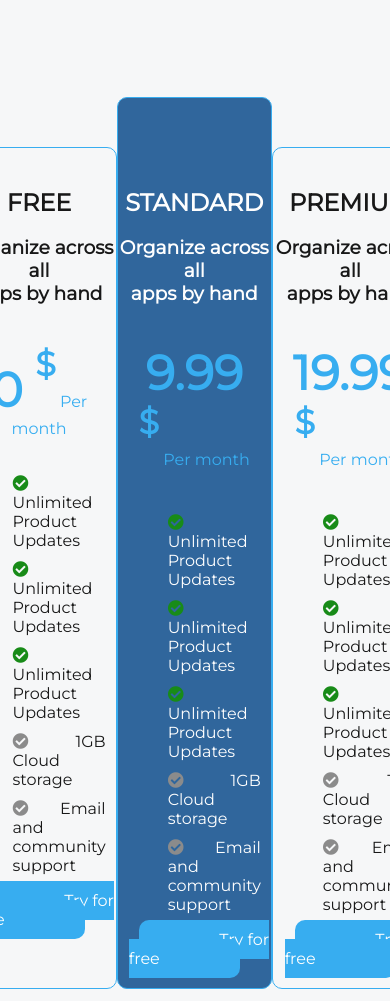
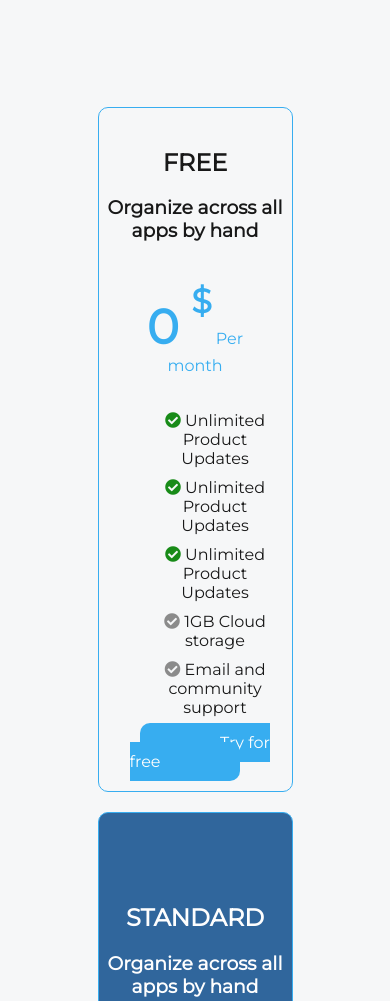
Before and after one commit to samuelodhiambo/InsuranceWebsite, a plain HTML site: page index.html in a window 390 px wide. Shown: the part 2906-3907 px from the top of the page. Drawn offline with Linux system fonts and the light colour scheme.

Commit message:
It will create media query for screen max-width 945pixels

```diff
--- a/index.css
+++ b/index.css
@@ -512,3 +512,21 @@ footer {
         display: none;
     }
 }
+
+@media (max-width: 945px) {
+    .section5-content {
+        flex-direction: column;
+        justify-content: center;
+        align-items: center;
+        margin-bottom: 100px;
+    }
+
+    .standard, .free, .premium {
+        width: 50%;
+        margin: 10px;
+    }
+
+    ul.features {
+        text-align: center;
+    }
+}
```
